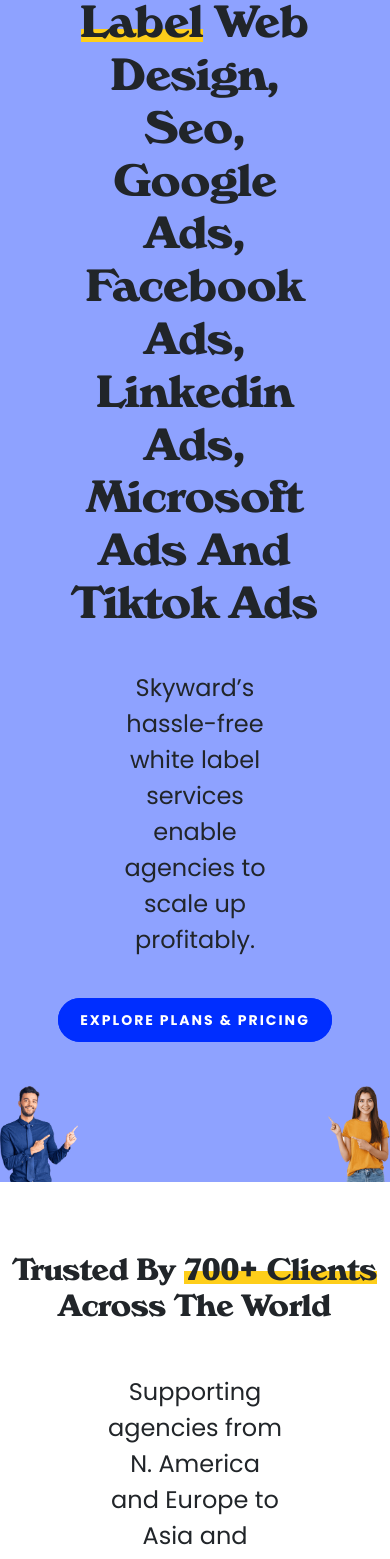
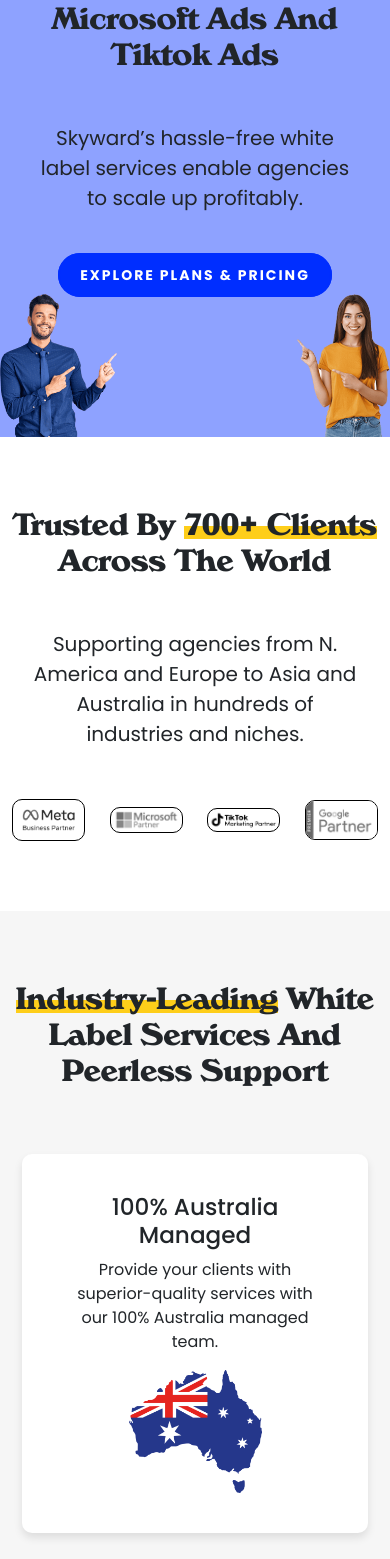
Before and after one commit to bilal1298/skyward, a Next.js app: page /white-label in a window 390 px wide. Shown: the part 365-1924 px from the top of the page. Built offline with nearby package versions, Linux system fonts and the light colour scheme.

Commit message:
Made responsive changes

```diff
--- a/components/HomePage/Testimonials.jsx
+++ b/components/HomePage/Testimonials.jsx
@@ -72,7 +72,7 @@
             </div>
             <div className={classes.imagesContainer}>
               <div className={classes.images}>
-                <Swiper className="testimonialSwiper" modules={[Navigation]} spaceBetween={20} slidesPerView={3} centeredSlidesBounds={true} slides navigation>
+                <Swiper className="testimonialSwiper" modules={[Navigation]} spaceBetween={20} slidesPerView={3} centeredSlidesBounds={true} navigation>
                   <SwiperSlide>
                     <Image className={`${currentTestimonial === 0 ? classes.active : undefined}`} onClick={() => setCurrentTestimonial(0)} src={profile} alt="" />
                   </SwiperSlide>
--- a/pages/white-label.jsx
+++ b/pages/white-label.jsx
@@ -27,7 +27,7 @@
           <h1>
             Grow Your Agency Faster With <span className="titleBackground">White Label</span> Web Design, Seo, Google Ads, Facebook Ads, Linkedin Ads, Microsoft Ads And Tiktok Ads{" "}
           </h1>
-          <p>Skyward’s hassle-free white label services enable agencies to scale up profitably.</p>
+          <p className={classes.p} style={{marginBottom: '50px'}}>Skyward’s hassle-free white label services enable agencies to scale up profitably.</p>
           <Button href={"/"}>EXPLORE PLANS & PRICING</Button>
         </div>
         <Image src={bannerl} alt="" />
@@ -42,9 +42,7 @@
         padding={"70px 0"}
         background={"#fff"}
       >
-        <p style={{ width: "50%", margin: "50px auto 0", textAlign: "center", fontSize: "24px" }}>
-          Supporting agencies from N. America and Europe to Asia and Australia in hundreds of industries and niches.
-        </p>
+        <p className={classes.p}>Supporting agencies from N. America and Europe to Asia and Australia in hundreds of industries and niches.</p>
         <div className={classes.partnerLogo}>
           <Image src={meta} alt="" />
           <Image src={microsoft} alt="" />
@@ -126,7 +124,7 @@
         }
         padding={"70px 0"}
       >
-        <p className="subtitle">Agencies face many difficult dilemmas, but partnering with us shouldn't be one of them.</p>
+        <p className={classes.p}>Agencies face many difficult dilemmas, but partnering with us shouldn't be one of them.</p>
         <div className={classes.agencyBoxes}>
           <div className={classes.agencyBox}>
             <h3>Agency Growth</h3>
@@ -174,7 +172,9 @@
         }
         padding={"70px 0"}
       >
-        <p style={{ width: "50%", margin: "50px auto", textAlign: "center", fontSize: "24px" }}>Our crew of trusted flight commanders are on a mission to help businesses like yours.</p>
+        <p className={classes.p} style={{ marginBottom: "50px" }}>
+          Our crew of trusted flight commanders are on a mission to help businesses like yours.
+        </p>
         <div className={classes.revenueGoals}>
           <Image src={australia} alt="" />
         </div>
--- a/styles/BriefService.module.css
+++ b/styles/BriefService.module.css
@@ -98,7 +98,7 @@
     flex-direction: column;
   }
   .tab1, .tab2, .tab3, .tab4{
-    margin: 10px 0;
+    margin: 20px 0;
   }
   .tab3{
     margin-top: 0;
--- a/styles/whitelabel.module.css
+++ b/styles/whitelabel.module.css
@@ -16,11 +16,11 @@
   margin: 0 auto;
 }
 
-.whiteLabelBanner p {
+/* .whiteLabelBanner p {
   font-size: 24px;
   width: 50%;
   margin: 40px auto 50px;
-}
+} */
 
 .whiteLabelBanner img:first-of-type {
   position: absolute;
@@ -65,7 +65,7 @@
   margin: 50px 0;
 }
 
-.whiteLabelBoxes{
+.whiteLabelBoxes {
   margin-bottom: 0;
 }
 
@@ -87,7 +87,7 @@
   width: 50%;
 }
 
-.agencyBoxes{
+.agencyBoxes {
   display: flex;
   flex-wrap: wrap;
   justify-content: space-between;
@@ -95,7 +95,7 @@
   margin: 50px 0;
 }
 
-.agencyBox{
+.agencyBox {
   width: 30%;
   margin: 15px 10px;
   background-color: #fff;
@@ -109,7 +109,7 @@
   align-items: center;
 }
 
-.agencyBox img{
+.agencyBox img {
   width: 70%;
 }
 
@@ -136,11 +136,70 @@
   margin: 30px 0;
 }
 
-.revenueGoals{
+.revenueGoals {
   text-align: center;
   margin-bottom: 50px;
 }
 
-.revenueGoals img{
+.revenueGoals img {
   width: 30%;
 }
+
+.p {
+  width: 50%;
+  margin: 50px auto 0;
+  text-align: center;
+  font-size: 24px;
+}
+
+@media (max-width: 1200px) {
+  .industryBox {
+    width: 47%;
+  }
+  .whiteLabelBox {
+    width: 47%;
+    margin: 15px 10px;
+  }
+}
+
+@media (max-width: 991px) {
+  .whiteLabelBanner h1 {
+    font-size: 35px;
+  }
+}
+
+@media (max-width: 767px) {
+  .agencyBox {
+    width: 46%;
+  }
+  .industryBox {
+    width: 46%;
+  }
+  .whiteLabelBox {
+    width: 46%;
+  }
+  .whiteLabelBanner h1 {
+    width: 90%;
+    font-size: 30px;
+  }
+  .p {
+    width: 90%;
+    font-size: 20px;
+  }
+  .whiteLabelBanner img:first-of-type,
+  .whiteLabelBanner img:last-of-type {
+    width: 30%;
+  }
+}
+
+@media (max-width: 576px) {
+  .agencyBox {
+    width: 100%;
+  }
+  .industryBox {
+    width: 100%;
+  }
+  .whiteLabelBox {
+    width: 100%;
+  }
+}
```
Also changed, not shown: pages/google-ads.jsx (+15 -14 lines), styles/TypesOfWeb.module.css (+21 -0 lines), styles/UI/Boxes.module.css (+12 -0 lines).
